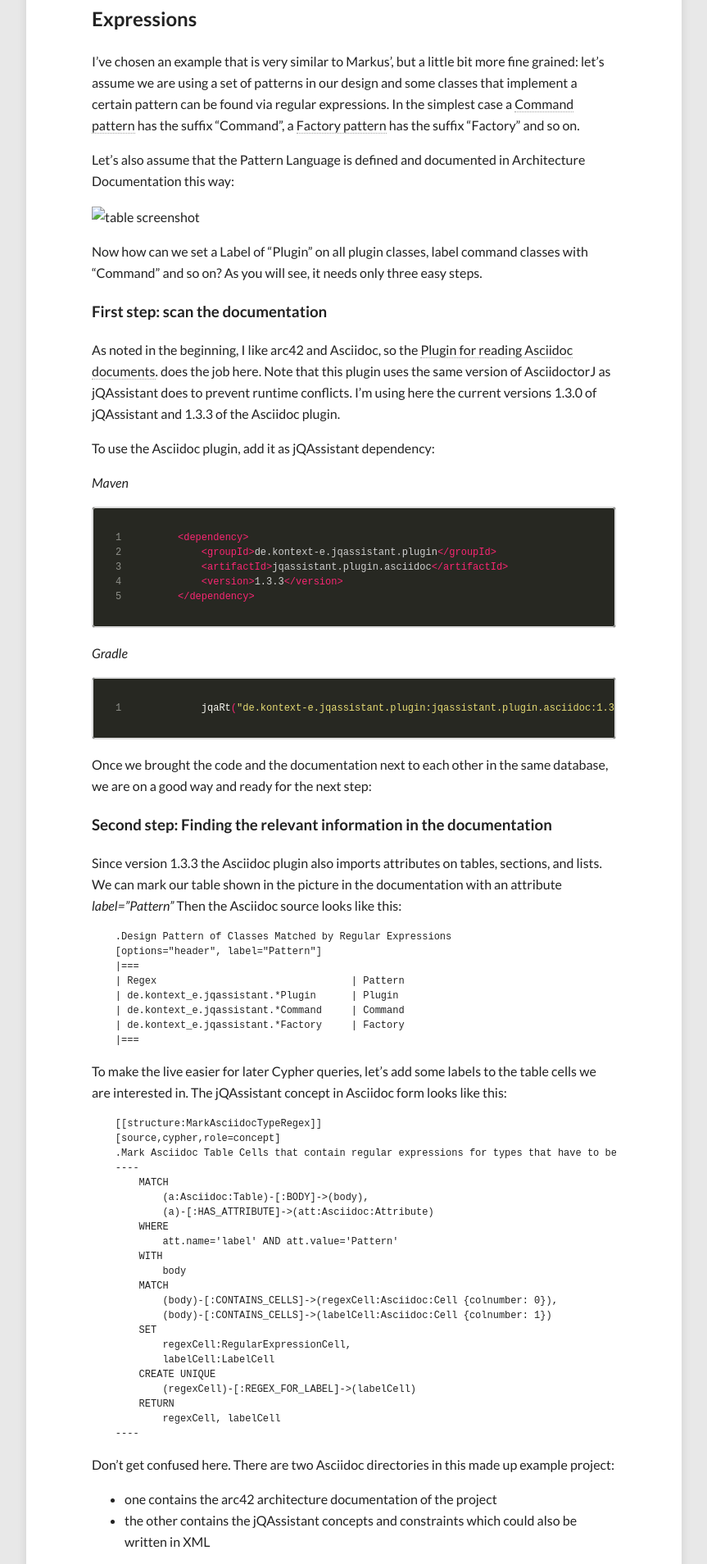
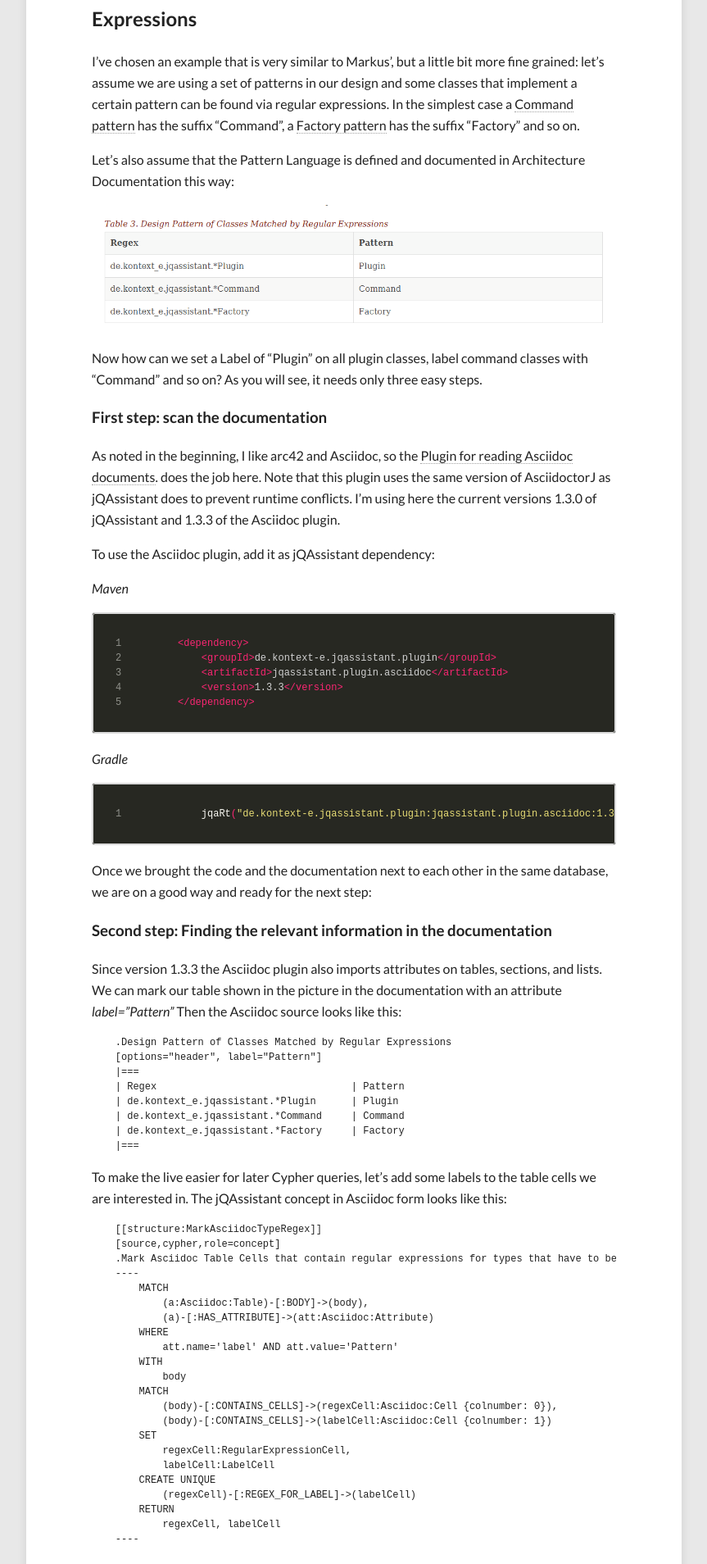
Before and after one commit to kontext-e/kontext-e.github.io, a Jekyll site: the page built from _posts/2018-01-24-pattern_language.md, in a window 1280 px wide. Shown: the part 1416-3324 px from the top of the page at 82% size, without its empty margins (208-1071 px from the left). Built offline with Jekyll 4.4.1, drawn with Linux system fonts in a browser that asks for light colours; nearby versions of some CDN libraries.

Commit message:
added the image

```diff
--- a/_posts/2018-01-24-pattern_language.md
+++ b/_posts/2018-01-24-pattern_language.md
@@ -69,7 +69,7 @@ has the suffix "Factory" and so on.
 Let's also assume that the Pattern Language is defined and documented in Architecture Documentation
 this way:
 
-![table screenshot](/images/pattern_language/table_screenshot.png)
+![Screenshot of Pattern Table](/images/pattern_language/table_screenshot.png)
 
 Now how can we set a Label of "Plugin" on all plugin classes, label command classes with "Command"
 and so on? As you will see, it needs only three easy steps.
```
Also changed, not shown: images/pattern_language/table_screenshot.png (added).
